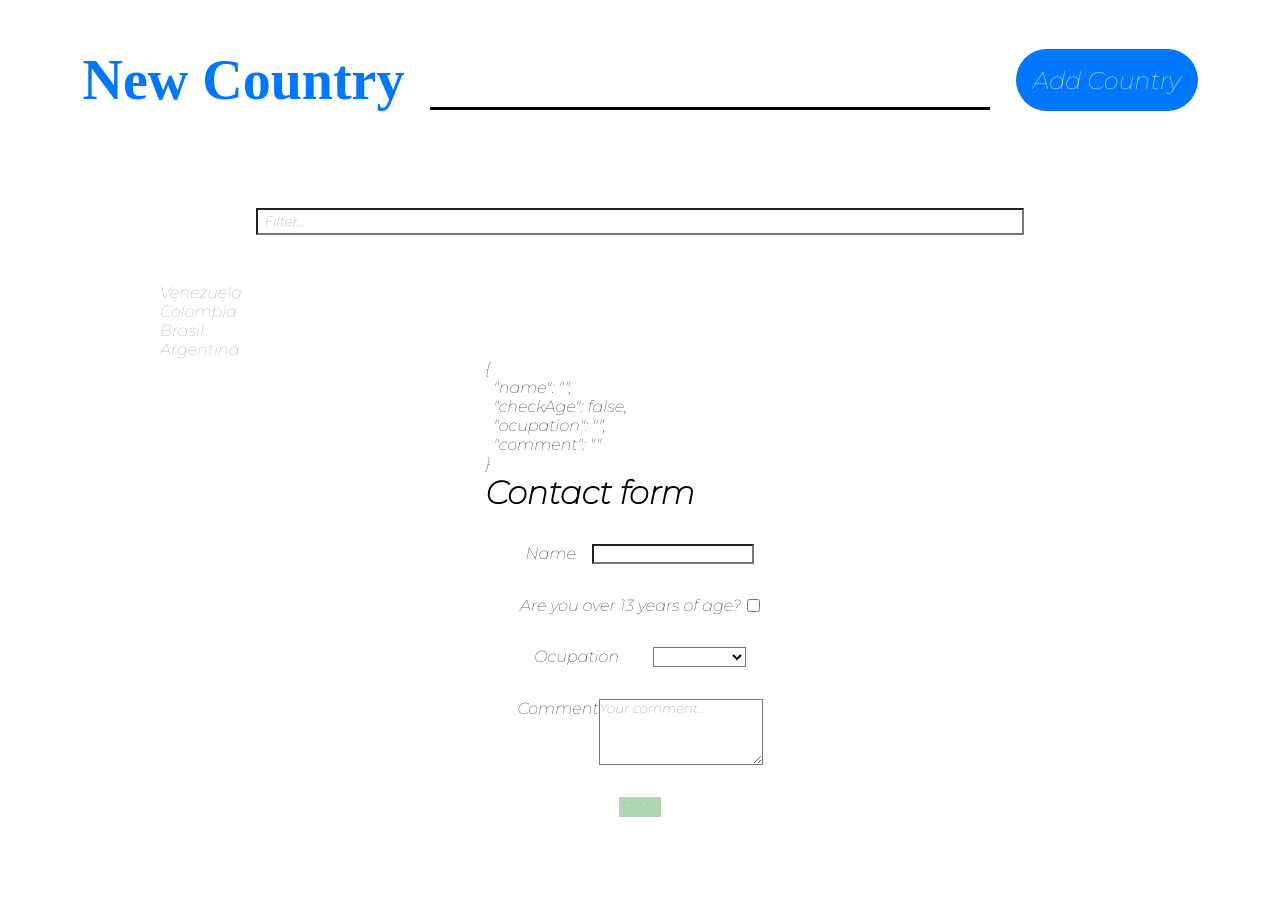
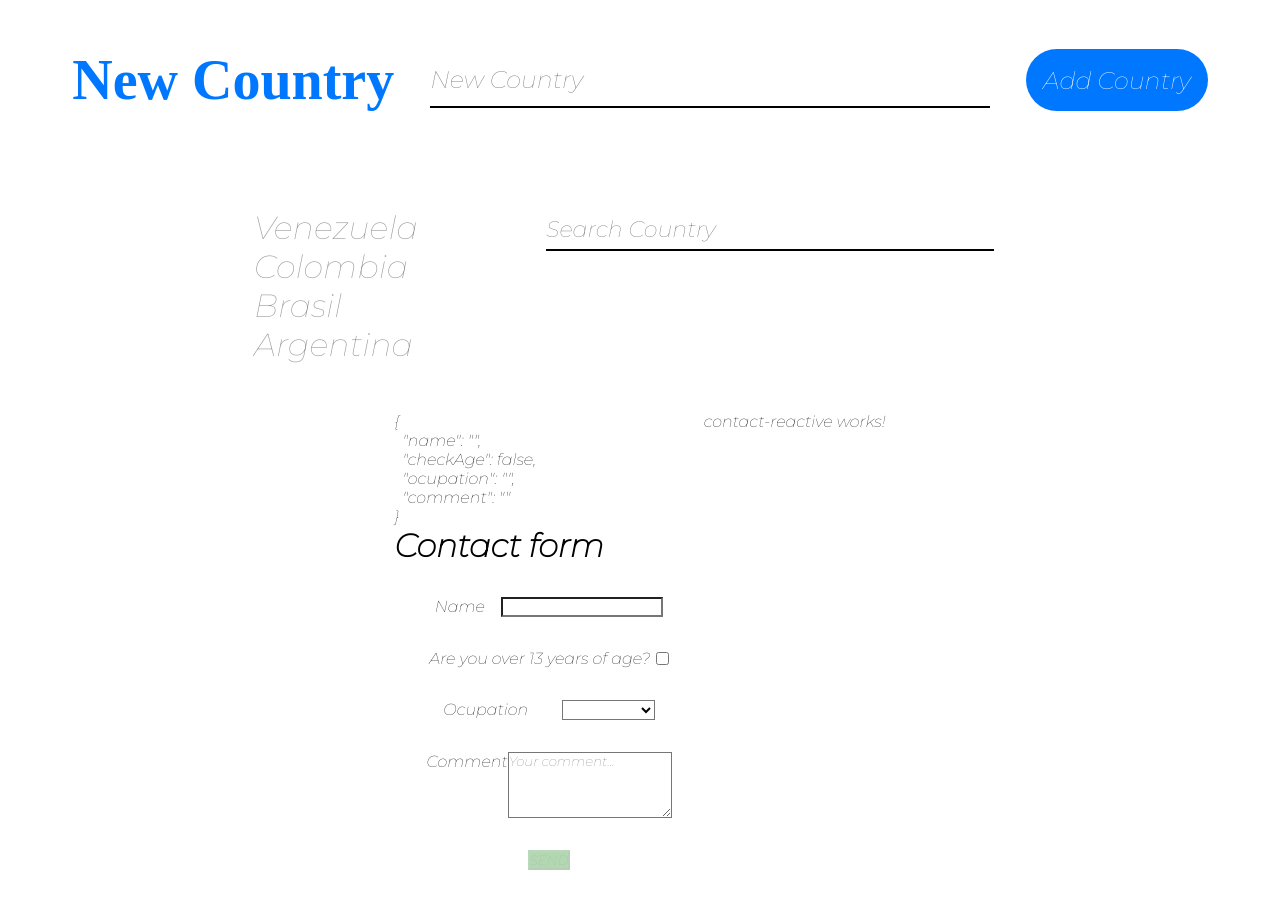
Before and after one commit to josuehoenicka/wanderlist, an Angular app: page / in a window 1280 px wide. Before the commit the page ends 849 px from the top, so only its background shows below. Built offline with nearby package versions, Linux system fonts and the light colour scheme; a web font is replaced by a local one.

Commit message:
update: day 14/15

```diff
--- a/src/app/app.component.html
+++ b/src/app/app.component.html
@@ -4,27 +4,37 @@
       (newItemEvent)="addNewCountry($event)"
       [label]="'Country'" [className]="'classname'">
     </app-form-new-item>
-  <div class="form-container">
-    <input type="text" class="form-control" placeholder="Filter..." [(ngModel)]="criterion"/>
-  </div>
   </header>
   <main>
-    <ul>
+    <div class="wanderlist">
+      <ul class="wanderlist-countries">
         <app-countries
           *ngFor="let wl of (wanderlist | filter:criterion)"
           (countryClickedEvent)="onCountryClicked($event)"
           [wl]="wl" [selection]="selection">
         </app-countries>
       </ul>
-    <div *ngIf="selection">
-      <p>Your city is: {{selection}}</p>
+      <aside>
+        <div class="form-container">
+          <input type="text" class="form-control" placeholder="Search Country" [(ngModel)]="criterion"/>
+        </div>
+        <div *ngIf="selection" class="wanderlist-options">
+          <p>You're traveling in {{selection}}!</p>
           <app-button
             (click)="onCountry()"
             [color]="'red'" [label]="'CLEAR COUNTRY'">
           </app-button>
         </div>
-  </main>
+      </aside>
+    </div>
+    <div class="forms">
       <div>
         <app-contact></app-contact>
       </div>
+      <div>
+        <app-contact-reactive></app-contact-reactive>
       </div>
+    </div>
+  </main>
+
+</div>
--- a/src/app/app.component.scss
+++ b/src/app/app.component.scss
@@ -1,3 +1,32 @@
+aside {
+  display: flex;
+  flex-direction: column;
+  justify-content: flex-start;
+  align-items: center;
+  margin: 0 5em;
+  .form-container {
+    display: flex;
+    justify-content: center;
+    align-items: center;
+    .form-control {
+      width: 20em;
+      border: none;
+      outline: none;
+      border-bottom: 0.09em black solid;
+      font-size: 1.4em;
+      padding: 0.3em 0em;
+    }
+  }
+  .wanderlist-options {
+    display: flex;
+    flex-direction: column;
+    justify-content: center;
+    align-items: center;
+    font-size: 1.5em;
+    margin-top: 1em;
+  }
+}
+
 .container {
   display: flex;
   width: 100vw;
@@ -7,22 +36,25 @@
   padding: 0 10em;
 }
 
-.form-container {
-  display: flex;
-  justify-content: center;
-  margin: 3em 0;
-}
-
-.form-control {
-  width: 60vw;
-  height: 2em;
-  padding: 0 0.5em;
-}
-
 main {
   display: flex;
   width: 100vw;
   justify-content: space-between;
+  flex-direction: column;
   align-items: center;
-  padding: 0 10em;
 }
+
+.wanderlist {
+  display: flex;
+  justify-content: center;
+  width: 100vw;
+  margin: 3em 0;
+  .wanderlist-countries {
+    margin: 0 3em;
+  }
+}
+
+.forms {
+  display: flex;
+  justify-content: space-between;
+}
--- a/src/app/app.module.ts
+++ b/src/app/app.module.ts
@@ -7,6 +7,7 @@ import { FormNewItemComponent } from './form-new-item/form-new-item.component';
 import { CountriesComponent } from './countries/countries.component';
 import { FilterPipe } from './pipes/filter.pipe';
 import { ContactComponent } from './contact/contact.component';
+import { ContactReactiveComponent } from './contact-reactive/contact-reactive.component';
 
 @NgModule({
   declarations: [
@@ -15,7 +16,8 @@ import { ContactComponent } from './contact/contact.component';
     FormNewItemComponent,
     CountriesComponent,
     FilterPipe,
-    ContactComponent
+    ContactComponent,
+    ContactReactiveComponent
   ],
   imports: [
     BrowserModule,
--- a/src/app/button/button.component.scss
+++ b/src/app/button/button.component.scss
@@ -0,0 +1,6 @@
+button {
+  margin: 0.5em;
+  padding: 0.15em 2em;
+  font-size: 0.8em;
+  border-radius: 2em;
+}
--- /dev/null
+++ b/src/app/contact-reactive/contact-reactive.component.html
@@ -0,0 +1 @@
+<p>contact-reactive works!</p>
--- /dev/null
+++ b/src/app/contact-reactive/contact-reactive.component.ts
@@ -0,0 +1,15 @@
+import { Component, OnInit } from '@angular/core';
+
+@Component({
+  selector: 'app-contact-reactive',
+  templateUrl: './contact-reactive.component.html',
+  styleUrls: ['./contact-reactive.component.scss']
+})
+export class ContactReactiveComponent implements OnInit {
+
+  constructor() { }
+
+  ngOnInit(): void {
+  }
+
+}
--- a/src/app/countries/countries.component.scss
+++ b/src/app/countries/countries.component.scss
@@ -0,0 +1,3 @@
+li {
+  font-size: 2em;
+}
--- a/src/app/form-new-item/form-new-item.component.html
+++ b/src/app/form-new-item/form-new-item.component.html
@@ -3,7 +3,7 @@
     <label for="newItem">New {{label}}</label>
   </div>
   <div class="input-container">
-    <input type="text" id="newItem" #newItem autocomplete="off">
+    <input type="text" id="newItem" placeholder="New Country" #newItem autocomplete="off">
   </div>
   <div class="button-container">
     <button type="button"
--- a/src/app/form-new-item/form-new-item.component.scss
+++ b/src/app/form-new-item/form-new-item.component.scss
@@ -15,9 +15,9 @@ label {
 
 input {
   width: 70vh;
-  margin: 0 0.7em;
-  padding: 0.15em 0.7em;
-  font-size: 2.3em;
+  margin: 0 1.5em;
+  padding: 0.5em 0em;
+  font-size: 1.5em;
   border: none;
   outline: none;
   border-bottom: 0.1em black solid;
```
Also changed, not shown: src/app/contact-reactive/contact-reactive.component.scss (added), 1 other file (tests, documents, lock files or other folders). Lines whose indentation alone changed are shown as unchanged.
